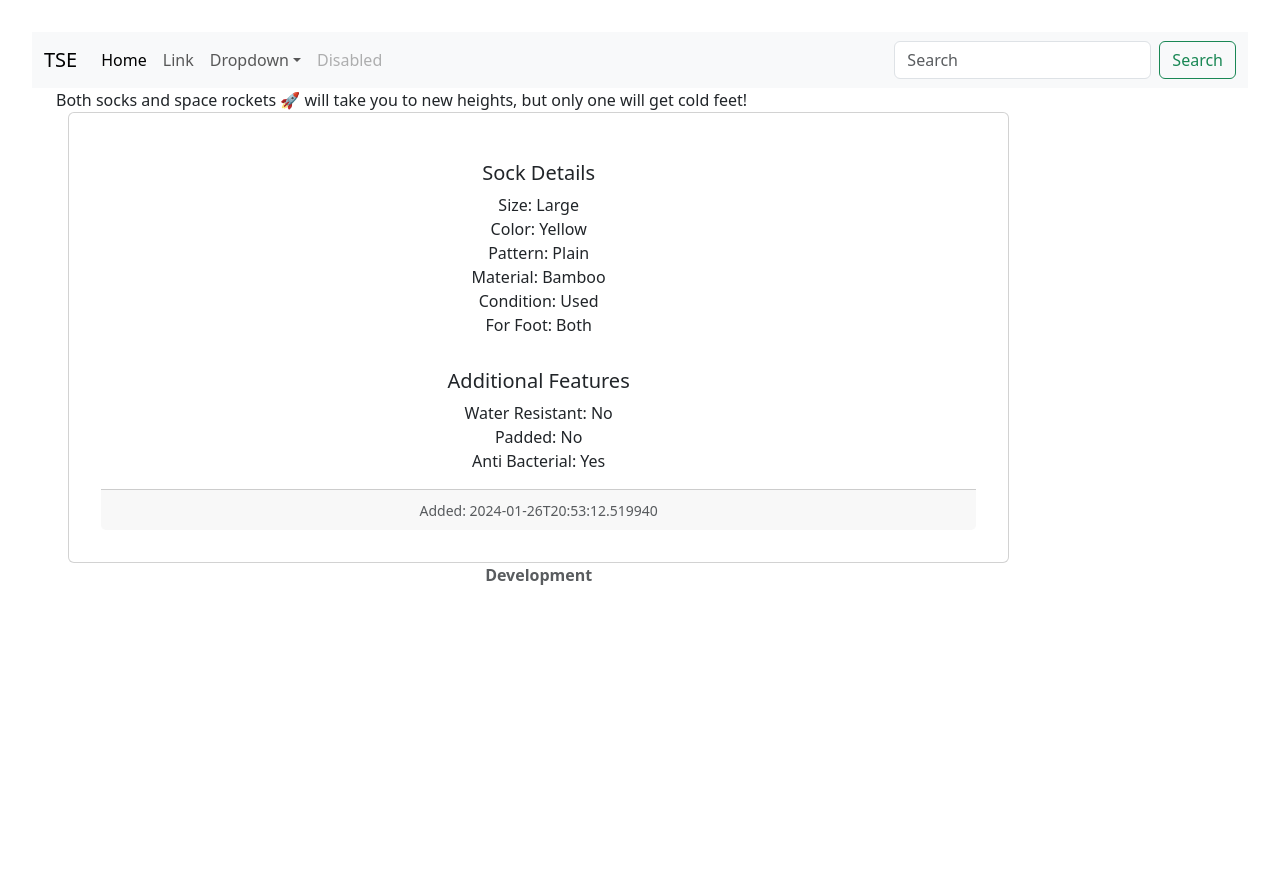
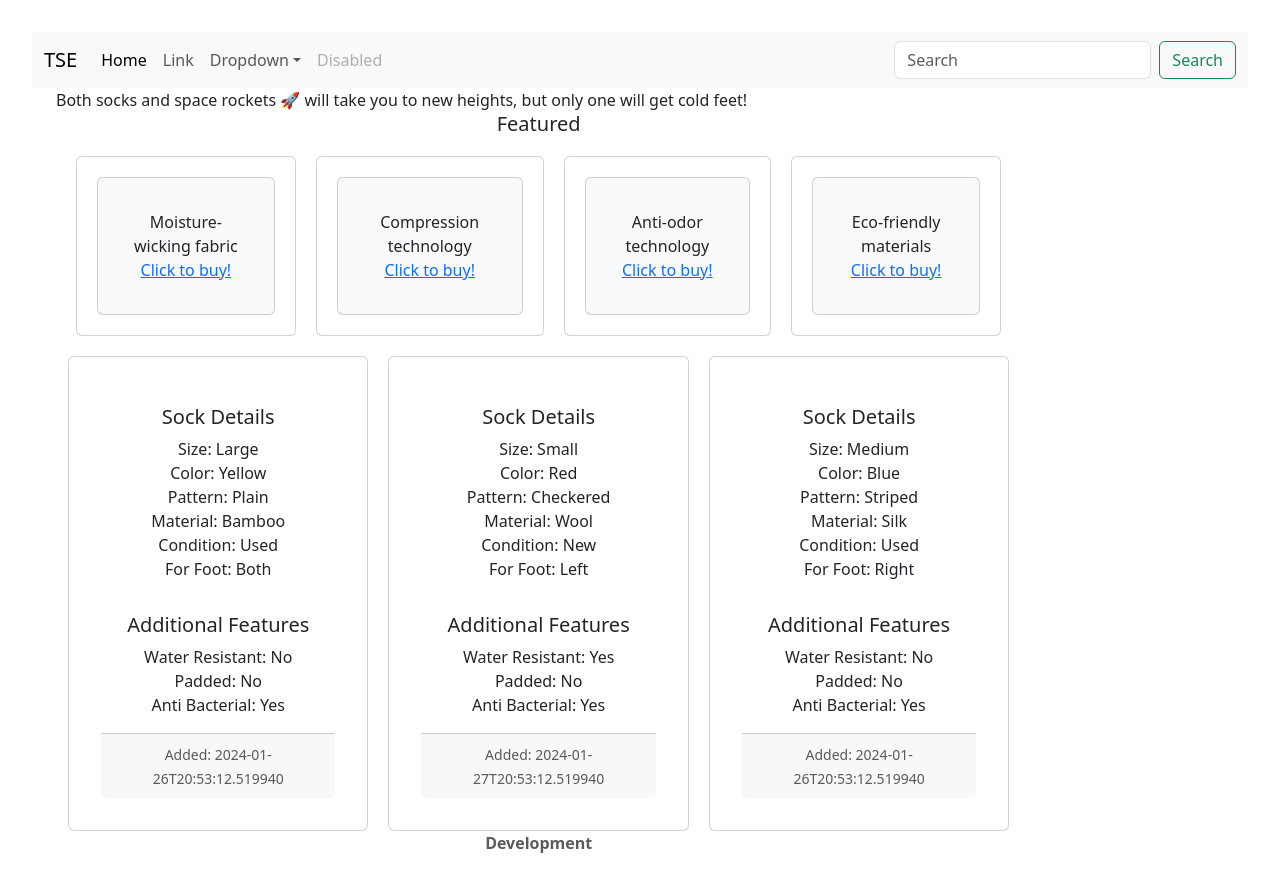
Before and after one commit to kovaleal/the-sock-exchange, a React (Vite) app in the folder react/: page / in a window 1280 px wide. Before the commit the page ends 800 px from the top, so only its background shows below. Built offline with nearby package versions, Linux system fonts and the light colour scheme.

Commit message:
added promo component

```diff
--- a/react/src/App.jsx
+++ b/react/src/App.jsx
@@ -6,8 +6,10 @@
 import Sock from "./components/Sock";
 import Footer from "./components/Footer";
 import Search from "./components/Search";
+import Promo from "./components/Promo";
 
 import sock_data from './assets/sock.json';
+import promo_data from './assets/promo.json';
 
 function App() {
 
@@ -51,8 +53,20 @@
         <div className="container-fluid">
           <div className="row">
             Both socks and space rockets 🚀 will take you to new heights, but only one will get cold feet!
-            <div className="card-container">
-              <Sock data={sock_data} />
+            <h5 className="card-title">Featured</h5>
+            <div className="card-container d-flex flex-row justify-content-start" style={{ gap: "20px", padding: "20px" }}>
+              {
+                promo_data.map((promo) => (
+                  <Promo key={promo.id} data={promo}/>
+                ))
+              }
+            </div>
+            <div className="card-container" style={{ display: 'flex', flexWrap: 'wrap', gap: '20px' }}>
+              {
+                sock_data.map((sock) => (
+                  <Sock key={sock.id} data={sock} />
+                ))
+              }
             </div>
             <Footer environment="Development" />
           </div>
--- /dev/null
+++ b/react/src/assets/promo.json
@@ -0,0 +1,26 @@
+[
+    {
+        "id": 1,
+        "feature": "Moisture-wicking fabric",
+        "benefit": "Keeps feet dry and comfortable",
+        "target_audience": "Athletes and active individuals"
+    },
+    {
+        "id": 2,
+        "feature": "Compression technology",
+        "benefit": "Improves blood circulation and reduces swelling",
+        "target_audience": "Elderly and those with circulatory issues"
+    },
+    {
+        "id": 3,
+        "feature": "Anti-odor technology",
+        "benefit": "Prevents bad smells for freshness throughout the day",
+        "target_audience": "Office workers and commuters"
+    },
+    {
+        "id": 4,
+        "feature": "Eco-friendly materials",
+        "benefit": "Supports environmental sustainability",
+        "target_audience": "Environmentally conscious consumers"
+    }
+]
--- a/react/src/assets/sock.json
+++ b/react/src/assets/sock.json
@@ -1,4 +1,5 @@
-{
+[{
+    "id": "1",
     "sockDetails": {
         "size": "Large",
         "color": "Yellow",
@@ -13,4 +14,38 @@
         "antiBacterial": true
     },
     "addedTimestamp": "2024-01-26T20:53:12.519940"
-}
+},
+{
+    "id": "2",
+    "sockDetails": {
+        "size": "Small",
+        "color": "Red",
+        "pattern": "Checkered",
+        "material": "Wool",
+        "condition": "New",
+        "forFoot": "Left"
+    },
+    "additionalFeatures": {
+        "waterResistant": true,
+        "padded": false,
+        "antiBacterial": true
+    },
+    "addedTimestamp": "2024-01-27T20:53:12.519940"
+},
+{
+    "id": "3",
+    "sockDetails": {
+        "size": "Medium",
+        "color": "Blue",
+        "pattern": "Striped",
+        "material": "Silk",
+        "condition": "Used",
+        "forFoot": "Right"
+    },
+    "additionalFeatures": {
+        "waterResistant": false,
+        "padded": false,
+        "antiBacterial": true
+    },
+    "addedTimestamp": "2024-01-26T20:53:12.519940"
+}]
--- /dev/null
+++ b/react/src/components/Promo.jsx
@@ -0,0 +1,14 @@
+import React from 'react';
+
+const Promo = (props) => {
+    return (
+        <div className="card" style={{gap: "20px", padding: "20px" }}>
+            <div className="card bg-light">
+                <div className="card-text">{props.data.feature}</div>
+                <div className="card-text"><a href="#">Click to buy!</a></div>
+            </div>
+        </div>
+    );
+};
+
+export default Promo;
--- a/react/src/components/Sock.jsx
+++ b/react/src/components/Sock.jsx
@@ -2,7 +2,7 @@
 
 const Sock = (props) => {
     return (
-        <div className="card">
+        <div className="card" style={{ flex: '1', minWidth: '300px', maxWidth: '45%' }}>
             <div className="card-body">
                 <h5 className="card-title">Sock Details</h5>
                 <div className="card-text">Size: {props.data.sockDetails.size}</div>
```
